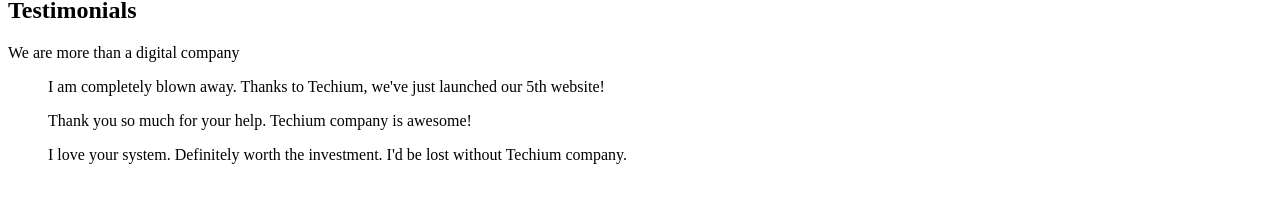
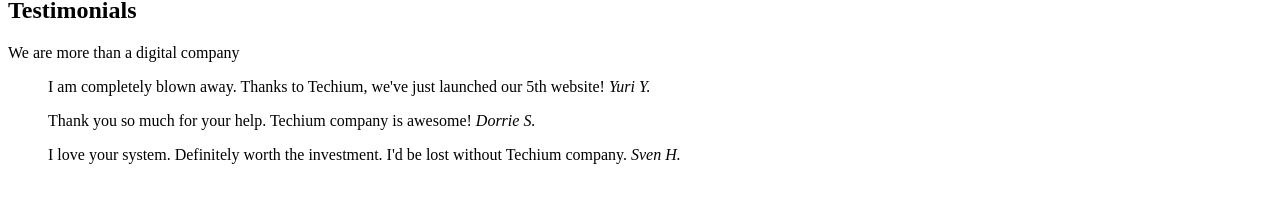
Before and after one commit to laamyry/alx-frontend, a plain HTML site: page 0x00-html_advanced/29-index.html in a window 1280 px wide. Shown: the part 1931-2145 px from the top of the page. Drawn offline with Linux system fonts and the light colour scheme.

Commit message:
update task 29

```diff
--- a/0x00-html_advanced/29-index.html
+++ b/0x00-html_advanced/29-index.html
@@ -172,20 +172,27 @@
           </header>
           <div>
             <article>
-              <blockquote cite="Yuri Y.">
-                I am completely blown away. Thanks to Techium, we've just
-                launched our 5th website!
+              <blockquote>
+                <p>
+                  I am completely blown away. Thanks to Techium, we've just
+                  launched our 5th website! <cite>Yuri Y.</cite>
+                </p>
               </blockquote>
             </article>
             <article>
-              <blockquote cite="Dorrie S.">
-                Thank you so much for your help. Techium company is awesome!
+              <blockquote>
+                <p>
+                  Thank you so much for your help. Techium company is awesome!
+                  <cite>Dorrie S.</cite>
+                </p>
               </blockquote>
             </article>
             <article>
-              <blockquote cite="Sven H.">
-                I love your system. Definitely worth the investment. I'd be lost
-                without Techium company.
+              <blockquote>
+                <p>
+                  I love your system. Definitely worth the investment. I'd be
+                  lost without Techium company. <cite>Sven H.</cite>
+                </p>
               </blockquote>
             </article>
           </div>
```
